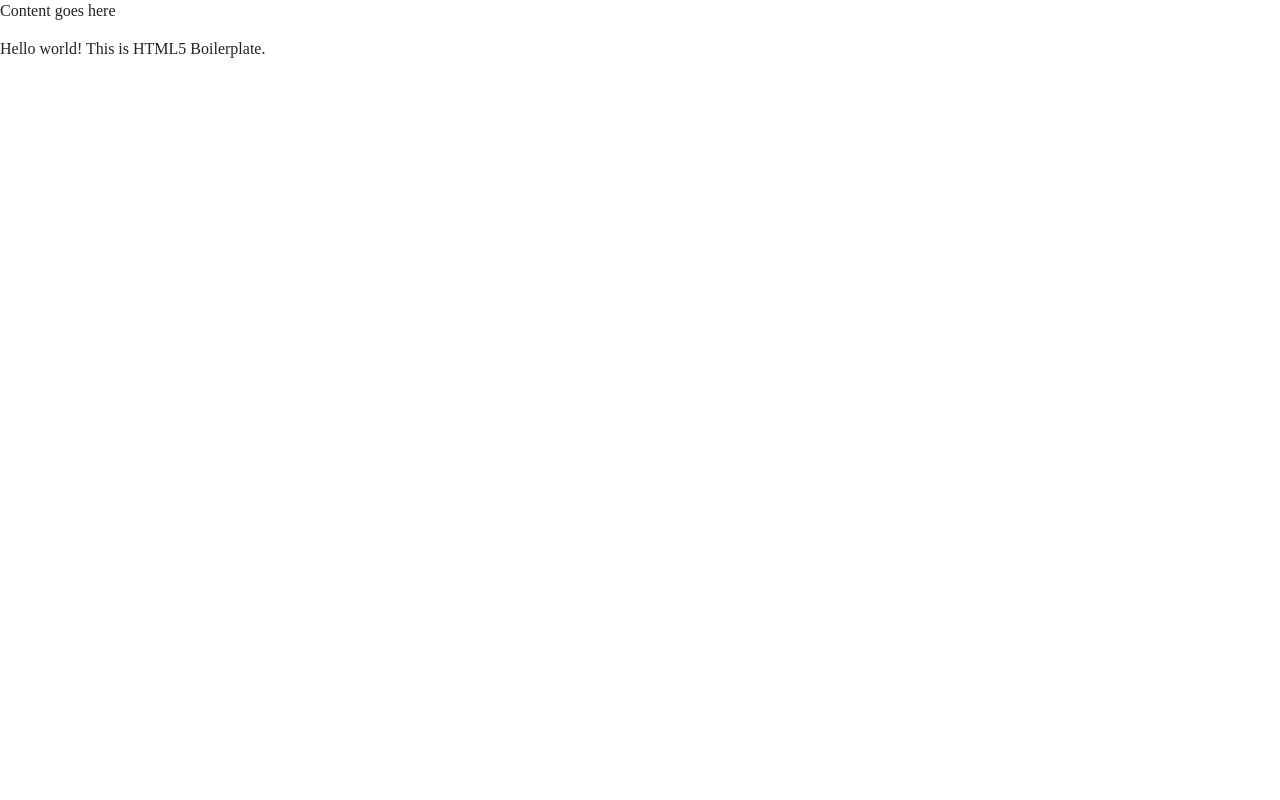
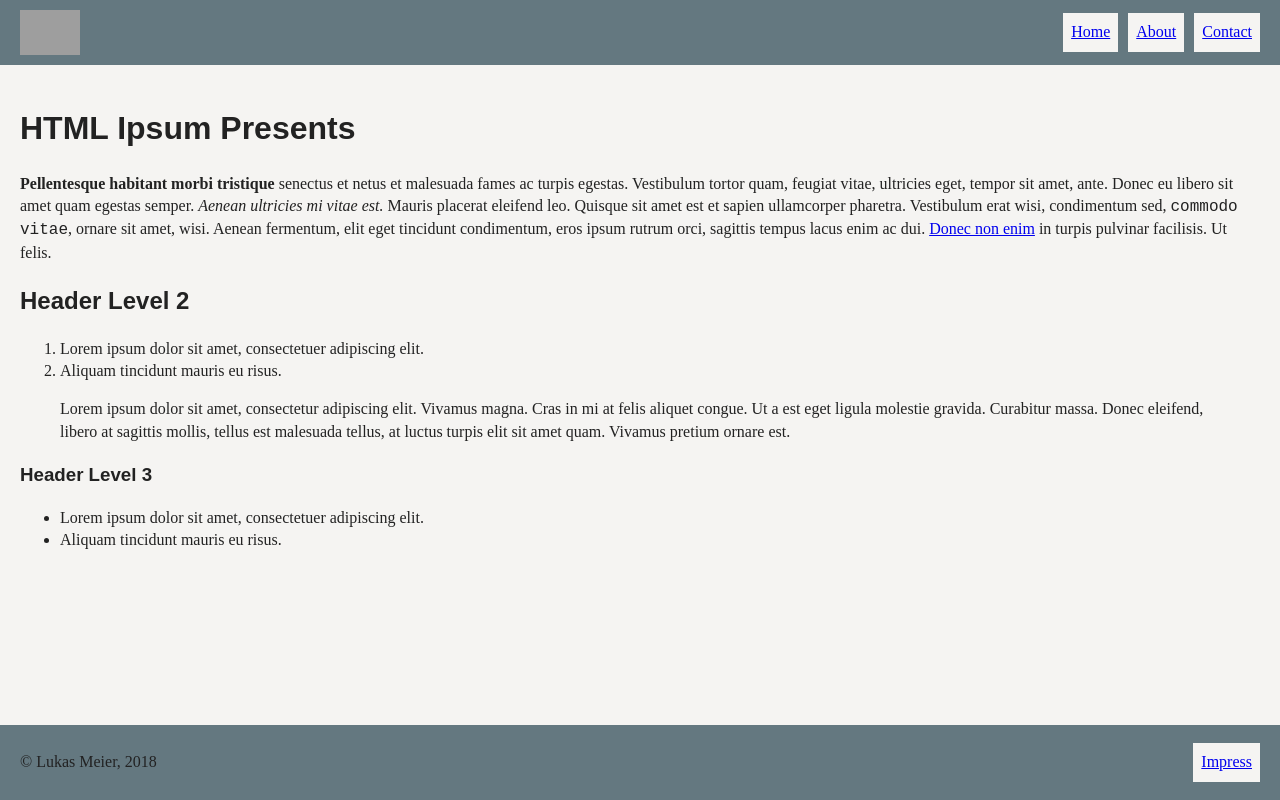
Before and after one commit to DerMeier/portfolio-website, a plain HTML site: page index.html in a window 1280 px wide. Drawn offline with nearby package versions, Linux system fonts and the light colour scheme; grey boxes are pictures that could not be loaded.

Commit message:
Basis html und css von Codepen übertragen.

```diff
--- /dev/null
+++ b/css/screen.css
@@ -0,0 +1,83 @@
+* {
+    box-sizing: border-box;
+}
+
+body {
+    font-family: 'EB Garamond', serif;
+    padding: 0;
+    margin: 0;
+}
+
+.website {
+    min-height: 100vh;
+    display: flex;
+    flex-direction: column;
+}
+
+.header {
+    padding: 10px 20px;
+    background: #647880;
+    display: flex;
+    flex-wrap: wrap;
+    flex-direction: row;
+    align-items: center;
+}
+
+.logo {
+    margin-right: auto;
+}
+
+.nav {
+}
+
+.nav-list {
+    list-style-type: none;
+    margin: 0;
+    padding: 0;
+    display: flex;
+}
+
+.nav-item + .nav-item {
+    margin-left: 10px;
+}
+
+.nav-text {
+    display: block;
+}
+
+.main {
+    flex-grow: 1;
+    background: #F5F4F2;
+    padding: 20px;
+}
+
+.text-align-left {
+    text-align: left;
+}
+
+h1,h2,h3,h4 {
+    font-family: 'Quicksand', sans-serif;
+}
+
+.footer {
+    padding-left: 20px;
+    padding-right: 20px;
+    background: #647880;
+    height: 75px;
+    display: flex;
+    flex-direction: row;
+    align-items: center;
+}
+
+.copyright {
+    margin-right: auto;
+}
+
+.impress-link {
+    margin-left: auto;
+}
+
+.link-style {
+    padding: 8px;
+    background-color: #F5F4F2;
+}
--- a/index.html
+++ b/index.html
@@ -1,9 +1,9 @@
 <!doctype html>
-<html class="no-js" lang="">
+<html class="no-js" lang="de">
     <head>
         <meta charset="utf-8">
         <meta http-equiv="x-ua-compatible" content="ie=edge">
-        <title></title>
+        <title>Made by Meier</title>
         <meta name="description" content="">
         <meta name="viewport" content="width=device-width, initial-scale=1">
 
@@ -13,14 +13,61 @@
 
         <link rel="stylesheet" href="css/normalize.css">
         <link rel="stylesheet" href="css/main.css">
+        <link rel="stylesheet" href="css/screen.css">
     </head>
     <body>
 
-        <div class="page">
-            Content goes here
+        <div class="website">
+            <header class="header">
+                <a href="#" class="logo">
+                    <img class="logo-image" src="https://upload.wikimedia.org/wikipedia/commons/a/ab/Logo_TV_2015.png" alt="Logo" width="60px">
+                </a>
+
+                <nav class="nav">
+                    <ul class="nav-list">
+                        <li class="nav-item">
+                            <a href="#" class="nav-text link-style">Home</a>
+                        </li>
+                        <li class="nav-item">
+                            <a href="#" class="nav-text link-style">About</a>
+                        </li>
+                        <li class="nav-item">
+                            <a href="#" class="nav-text link-style">Contact</a>
+                        </li>
+                    </ul>
+                </nav>
+            </header>
+            <main class="main text-align-left">
+                <h1>HTML Ipsum Presents</h1>
+                <p ><strong>Pellentesque habitant morbi tristique</strong> senectus et netus et malesuada fames ac turpis egestas. Vestibulum tortor quam, feugiat vitae, ultricies eget, tempor sit amet, ante.
+                    Donec eu libero sit amet quam egestas semper. <em>Aenean ultricies mi vitae est.</em> Mauris placerat eleifend leo. Quisque sit amet est et sapien ullamcorper pharetra. Vestibulum erat wisi,
+                    condimentum sed, <code>commodo vitae</code>, ornare sit amet, wisi. Aenean fermentum, elit eget tincidunt condimentum, eros ipsum rutrum orci, sagittis tempus lacus enim ac dui.
+                    <a href="#">Donec non enim</a> in turpis pulvinar facilisis. Ut felis.</p>
+
+                <h2>Header Level 2</h2>
+
+                <ol>
+                    <li>Lorem ipsum dolor sit amet, consectetuer adipiscing elit.</li>
+                    <li>Aliquam tincidunt mauris eu risus.</li>
+                </ol>
+
+                <blockquote><p>Lorem ipsum dolor sit amet, consectetur adipiscing elit. Vivamus magna. Cras in mi at felis aliquet congue. Ut a est eget ligula molestie gravida. Curabitur massa.
+                    Donec eleifend, libero at sagittis mollis, tellus est malesuada tellus, at luctus turpis elit sit amet quam. Vivamus pretium ornare est.</p></blockquote>
+
+                <h3>Header Level 3</h3>
+
+                <ul>
+                    <li>Lorem ipsum dolor sit amet, consectetuer adipiscing elit.</li>
+                    <li>Aliquam tincidunt mauris eu risus.</li>
+                </ul>
+            </main>
+            <footer class="footer">
+                <span class="copyright">&copy; Lukas Meier, 2018</span>
+                <a href="#" class="impress-link link-style" >Impress</a>
+
+            </footer>
         </div>
 
-        <p>Hello world! This is HTML5 Boilerplate.</p>
         <script src="js/vendor/modernizr-3.5.0.min.js"></script>
         <script src="https://code.jquery.com/jquery-3.2.1.min.js" integrity="sha256-hwg4gsxgFZhOsEEamdOYGBf13FyQuiTwlAQgxVSNgt4=" crossorigin="anonymous"></script>
         <script>window.jQuery || document.write('<script src="js/vendor/jquery-3.2.1.min.js"><\/script>')</script>
```
